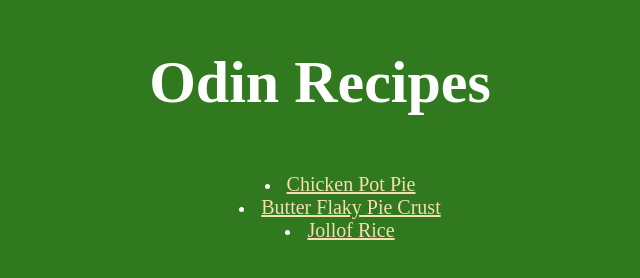
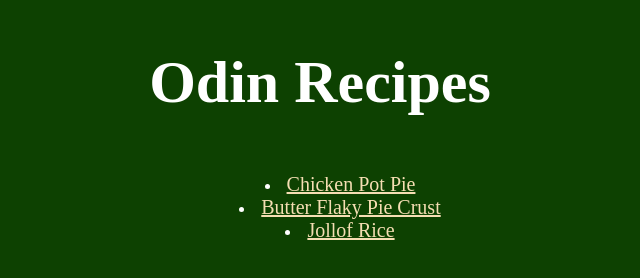
Before and after one commit to mamoadu/odin-recipes, a plain HTML site: page index.html in a window 1280 px wide. Shown: the whole page, without its empty margins (320-960 px from the left). Drawn offline with Linux system fonts and the light colour scheme.

Commit message:
change the colour of the home page
Use a darker shade of green

```diff
--- a/style.css
+++ b/style.css
@@ -1,5 +1,5 @@
 .recipe-body {
-    background-color: rgb(48, 121, 31);
+    background-color: rgb(13, 65, 1);
     list-style-type: none;
     color: white;
     display: flex;
```
